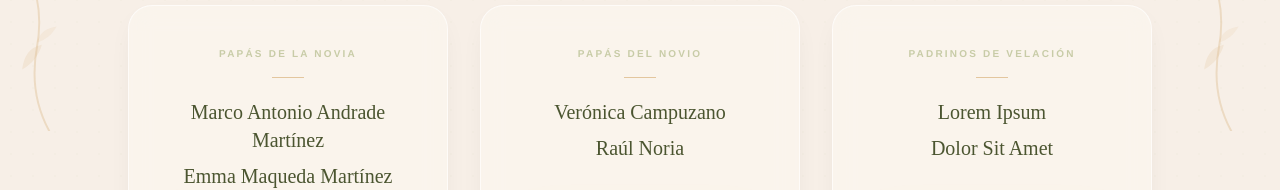
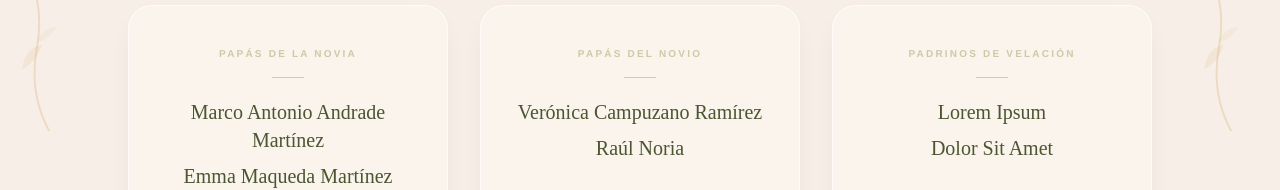
Before and after one commit to valmaqueda/invitacion-tania-raul, a React (Vite) app: page / in a window 1280 px wide. Shown: the part 2064-2254 px from the top of the page. Built offline with nearby package versions, Linux system fonts and the light colour scheme.

Commit message:
Actualiza nombre de mamá y ramas en PhotoHighlight

```diff
--- a/src/sections/FamilySection.jsx
+++ b/src/sections/FamilySection.jsx
@@ -105,7 +105,7 @@ const cards = [
   },
   {
     title: "Papás del novio",
-    names: ["Verónica Campuzano", "Raúl Noria"],
+    names: ["Verónica Campuzano Ramírez", "Raúl Noria"],
   },
   {
     title: "Padrinos de velación",
```
